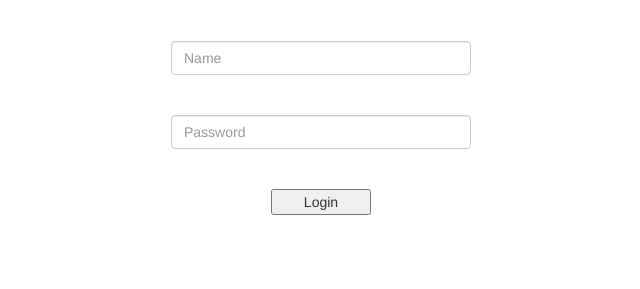
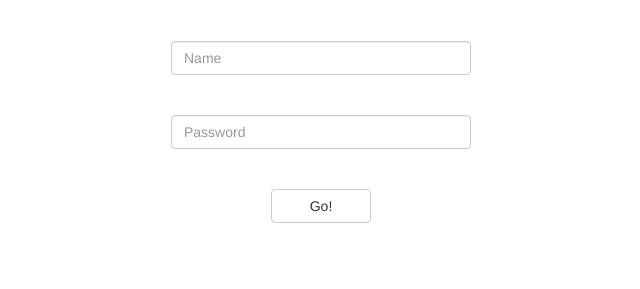
Before and after one commit to jsur/jaakiekkotulokset, a Node server app: page /login in a window 1280 px wide. Shown: the part 249-538 px from the top of the page, without its empty margins (319-959 px from the left). Run offline with Node 20, Linux system fonts and the light colour scheme; some libraries are stand-ins or nearby versions.

Commit message:
login css changes

```diff
--- a/src/public/styles/login.css
+++ b/src/public/styles/login.css
@@ -4,7 +4,7 @@
 	margin: 40px auto 40px auto;
 }
 
-.login-btn {
+.login-button {
 	width: 8%;
 	margin: 0 46%;
 }
--- a/src/public/styles/main.css
+++ b/src/public/styles/main.css
@@ -2,7 +2,6 @@
 input[type="checkbox"] {
     display:none;
 }
-
 
 input[type="checkbox"] + label span {
     display:inline-block;
@@ -18,7 +17,6 @@ input[type="checkbox"]:checked + label span {
     display: inline-block;
     background:url(success.svg) left top no-repeat;
 }
-
 
 .header {
 	background-color: #36D7B7;
--- a/src/views/login.pug
+++ b/src/views/login.pug
@@ -1,6 +1,6 @@
 html
 	head
-		title kakka1
+		title lorem ipsum
 		link(rel="stylesheet" href="/styles/main.css" type="text/css")
 		link(rel="stylesheet" href="/styles/login.css" type="text/css")
 		link(rel="stylesheet" href="http://maxcdn.bootstrapcdn.com/bootstrap/3.3.7/css/bootstrap.min.css")
@@ -12,6 +12,6 @@ html
 				input(class='form-control' type='text' placeholder='Name')
 			div(class='form-group')
 				input(class='form-control' type='text' placeholder='Password')
-			button(class='login-btn') Login
+			button(class='login-button btn btn-default') Go!
 			script(src='https://ajax.googleapis.com/ajax/libs/jquery/1.12.4/jquery.min.js')
 			script(src='http://maxcdn.bootstrapcdn.com/bootstrap/3.3.7/js/bootstrap.min.js')
```
